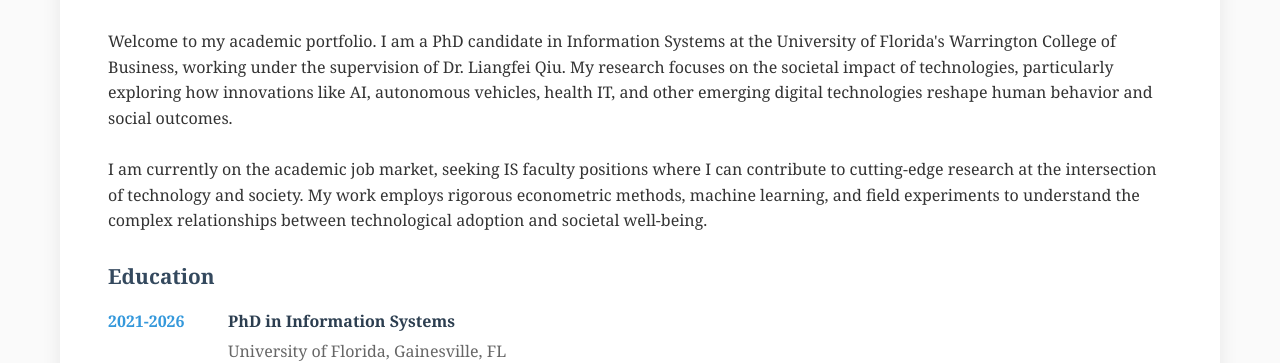
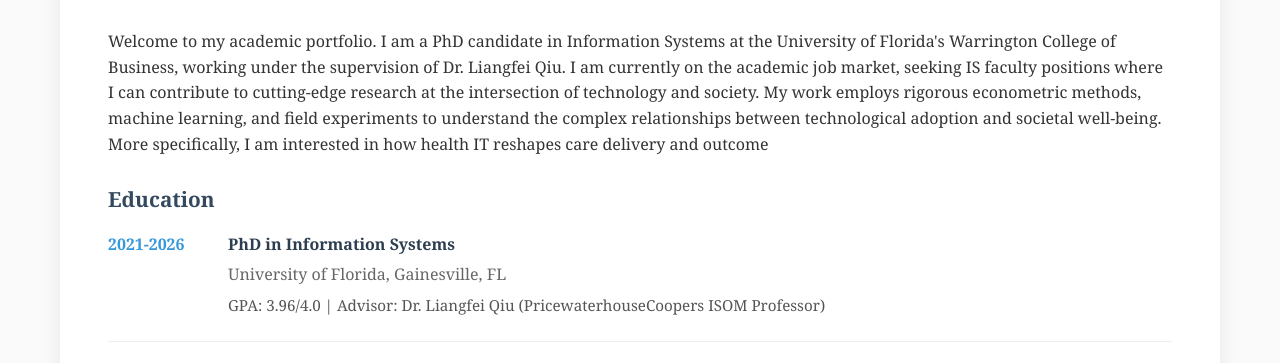
Before and after one commit to justin-tian-is/justin-tian-is.github.io, a plain HTML site: page index.html in a window 1280 px wide. Shown: the part 431-794 px from the top of the page. Drawn offline with Linux system fonts and the light colour scheme.

Commit message:
Update index.html

```diff
--- a/index.html
+++ b/index.html
@@ -558,11 +558,7 @@
     <main class="container">
         <section id="about" class="section">
             <h2>About Me</h2>
-            <p>Welcome to my academic portfolio. I am a PhD candidate in Information Systems at the University of Florida's Warrington College of Business, working under the supervision of Dr. Liangfei Qiu. My research focuses on the societal impact of technologies, particularly exploring how innovations like AI, autonomous vehicles, health IT, and other emerging digital technologies reshape human behavior and social outcomes.</p>
-
-            <br>
-
-            <p>I am currently on the academic job market, seeking IS faculty positions where I can contribute to cutting-edge research at the intersection of technology and society. My work employs rigorous econometric methods, machine learning, and field experiments to understand the complex relationships between technological adoption and societal well-being.</p>
+            <p>Welcome to my academic portfolio. I am a PhD candidate in Information Systems at the University of Florida's Warrington College of Business, working under the supervision of Dr. Liangfei Qiu. I am currently on the academic job market, seeking IS faculty positions where I can contribute to cutting-edge research at the intersection of technology and society. My work employs rigorous econometric methods, machine learning, and field experiments to understand the complex relationships between technological adoption and societal well-being. More specifically, I am interested in how health IT reshapes care delivery and outcome</p>
             <br>
           <h3>Education</h3>
             <div class="cv-section">
```
